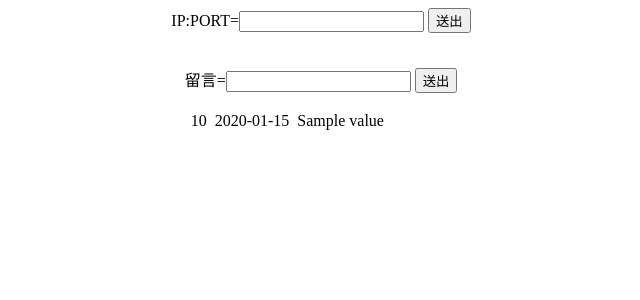
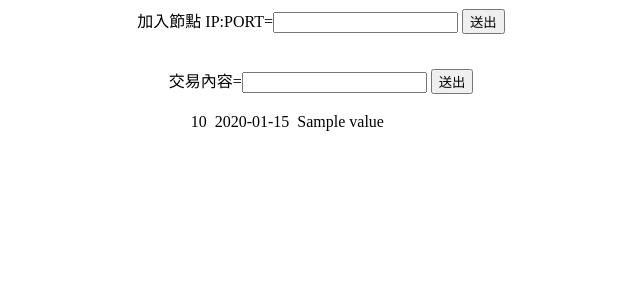
Before and after one commit to tmust/mini_python_blockchain, a Django app: template djtest/management/templates/index.html in a window 1280 px wide. Shown: the top 300 px of the page, without its empty margins (319-959 px from the left). Run offline with Django 3.2, Linux system fonts and the light colour scheme; the template is opened without the code that fills it: most values are stand-ins (such as "Sample title", 1, 10 or a date in 2020); parts of the project's set-up code (start-up, migrations or seed data) failed here and were passed over.

Commit message:
fixed the template index.html

```diff
--- a/djtest/management/templates/index.html
+++ b/djtest/management/templates/index.html
@@ -1,10 +1,10 @@
 <form align="center" action="JoinNode" method='get'>
-    IP:PORT=<input name="target" >
+   加入節點 IP:PORT=<input name="target" >
     <input type="submit" value="送出" >
 </form>
 <br>
 <form align="center" action="index" method='post'>
-    留言=<input name="data" >
+    交易內容=<input name="data" >
     <input type="submit" value="送出" >
 </form>
 <table align="center" >
```
